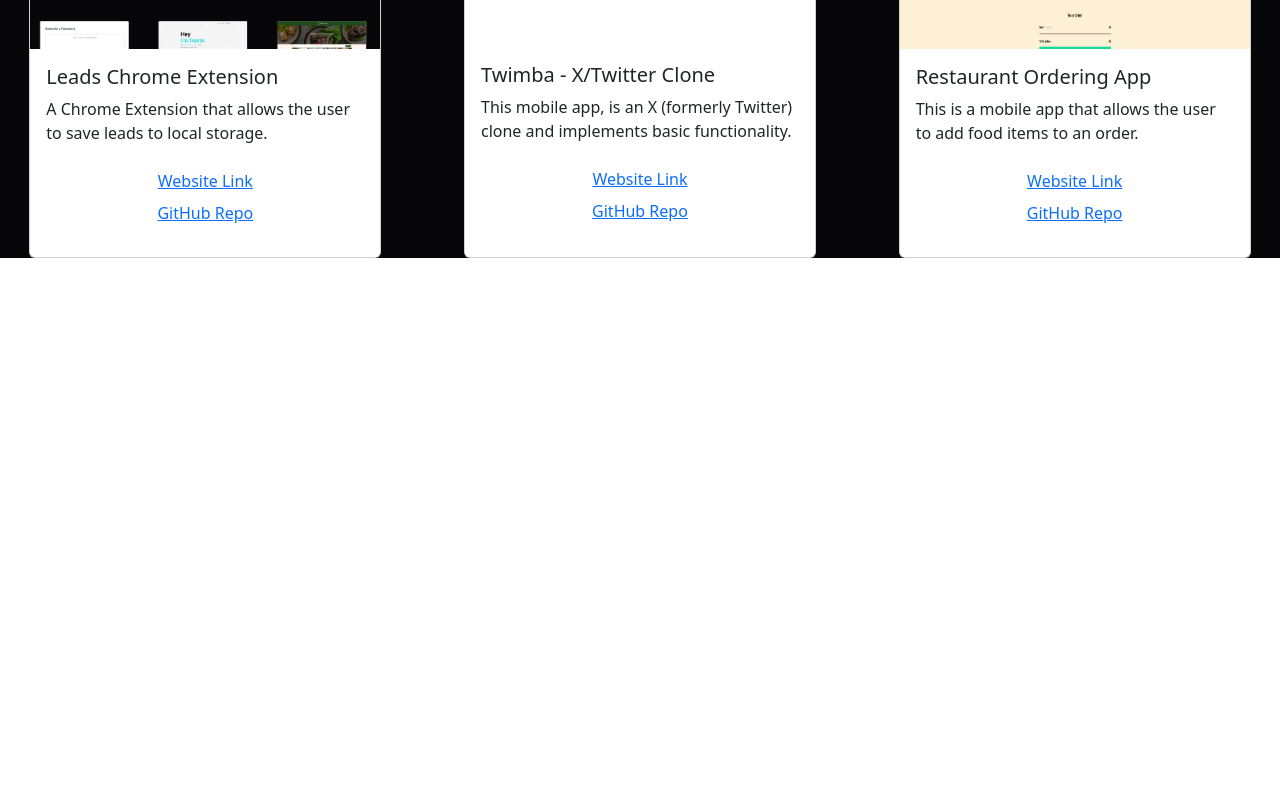
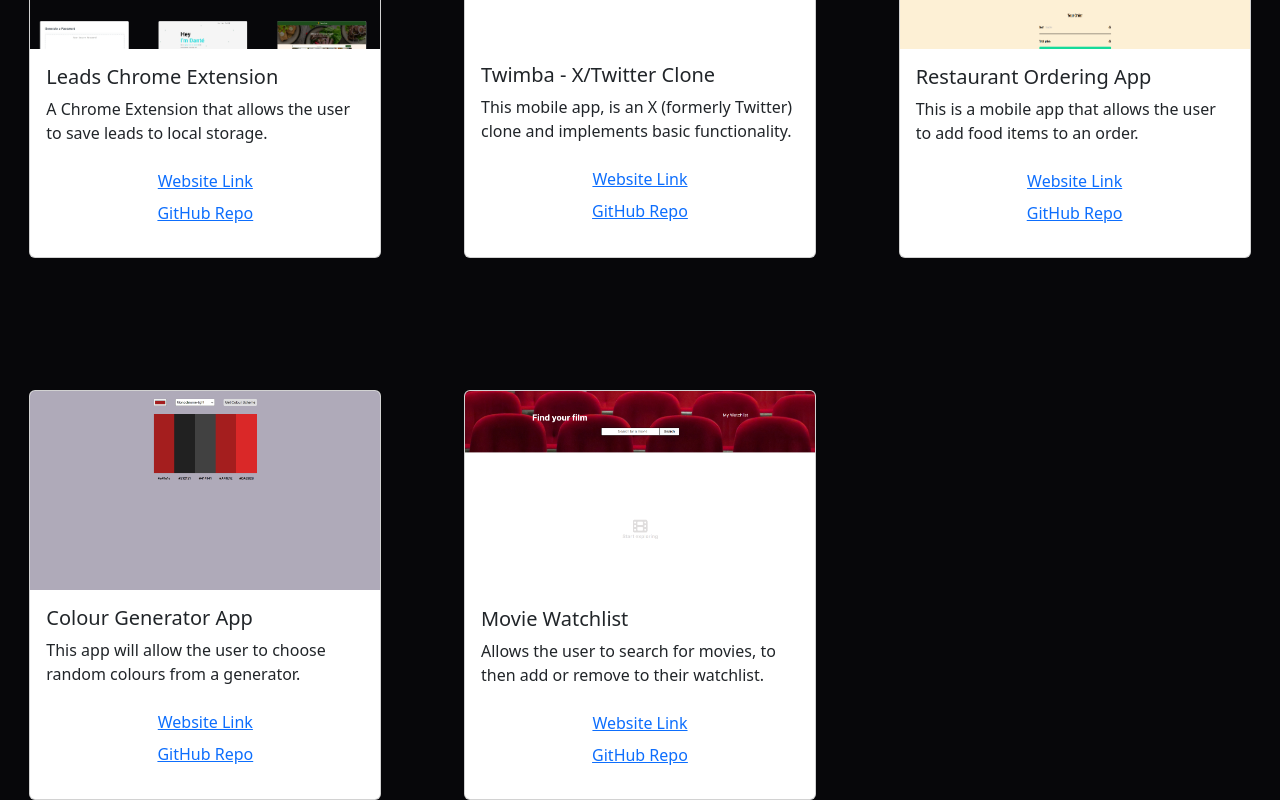
Before and after one commit to DKT15/dkt-react-portfolio, a React (Vite) app: page /projects in a window 1280 px wide. Shown: the part 2516-3316 px from the top of the page. Before the commit the page ends 2774 px from the top, so only its background shows below. Built offline with nearby package versions, Linux system fonts and the light colour scheme.

Commit message:
added two projects.

```diff
--- a/src/components/Card.jsx
+++ b/src/components/Card.jsx
@@ -296,6 +296,44 @@ function GridExample() {
             </Card>
           </Col>
         ))}
+        {Array.from({ length: 1 }).map((_, idx) => (
+          <Col key={idx}>
+            <Card style={{ width: "30rem" }}>
+              <Card.Img variant="top" src={projects[15].image} />
+              <Card.Body>
+                <Card.Title>{projects[15].project}</Card.Title>
+                <Card.Text>{projects[15].description}</Card.Text>
+              </Card.Body>
+              <Card.Body>
+                <Card.Link href={projects[15].deployed} target="_blank">
+                  Website Link
+                </Card.Link>
+                <Card.Link href={projects[15].repo} target="_blank">
+                  GitHub Repo
+                </Card.Link>
+              </Card.Body>
+            </Card>
+          </Col>
+        ))}
+        {Array.from({ length: 1 }).map((_, idx) => (
+          <Col key={idx}>
+            <Card style={{ width: "30rem" }}>
+              <Card.Img variant="top" src={projects[16].image} />
+              <Card.Body>
+                <Card.Title>{projects[16].project}</Card.Title>
+                <Card.Text>{projects[16].description}</Card.Text>
+              </Card.Body>
+              <Card.Body>
+                <Card.Link href={projects[16].deployed} target="_blank">
+                  Website Link
+                </Card.Link>
+                <Card.Link href={projects[16].repo} target="_blank">
+                  GitHub Repo
+                </Card.Link>
+              </Card.Body>
+            </Card>
+          </Col>
+        ))}
       </Row>
     </>
   );
--- a/src/projects.json
+++ b/src/projects.json
@@ -118,5 +118,21 @@
         "description": "This is a mobile app that allows the user to add food items to an order.",
         "deployed": "https://dkt-restaurant-ordering-app.netlify.app/",
         "repo": "https://github.com/DKT15/restaurant-ordering-app"
+    },
+    {
+        "id" : 16,
+        "project" : "Colour Generator App",
+        "image": "./assets/images/colour-generator-img.png",
+        "description": "This app will allow the user to choose random colours from a generator.",
+        "deployed": "https://dkt15.github.io/colour-generator-api/",
+        "repo": "https://github.com/DKT15/colour-generator-api"
+    },
+    {
+        "id" : 17,
+        "project" : "Movie Watchlist",
+        "image": "./assets/images/movie-watchlist-img.png",
+        "description": "Allows the user to search for movies, to then add or remove to their watchlist.",
+        "deployed": "https://dkt-movie-watchlist.netlify.app/",
+        "repo": "https://github.com/DKT15/movie-watchlist"
     }
 ]
```
Also changed, not shown: public/assets/images/colour-generator-img.png (added), public/assets/images/movie-watchlist-img.png (added).
